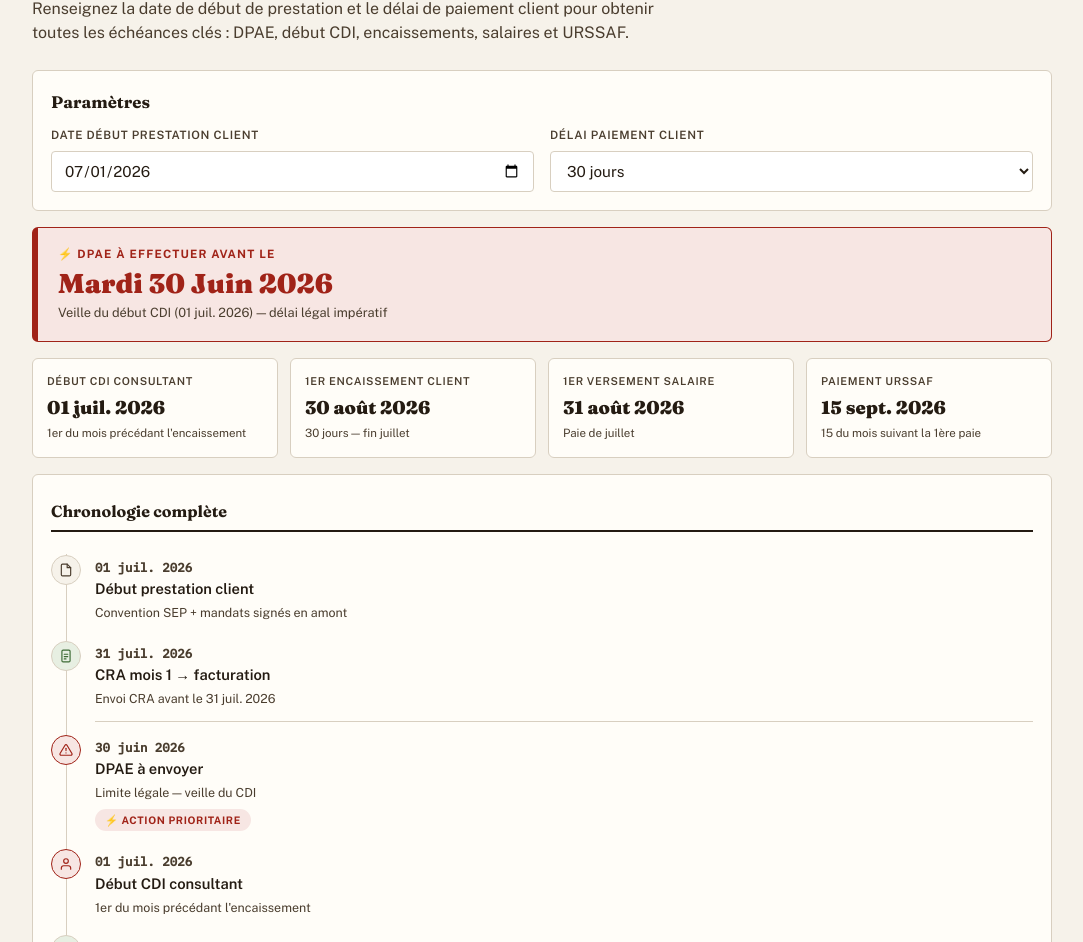
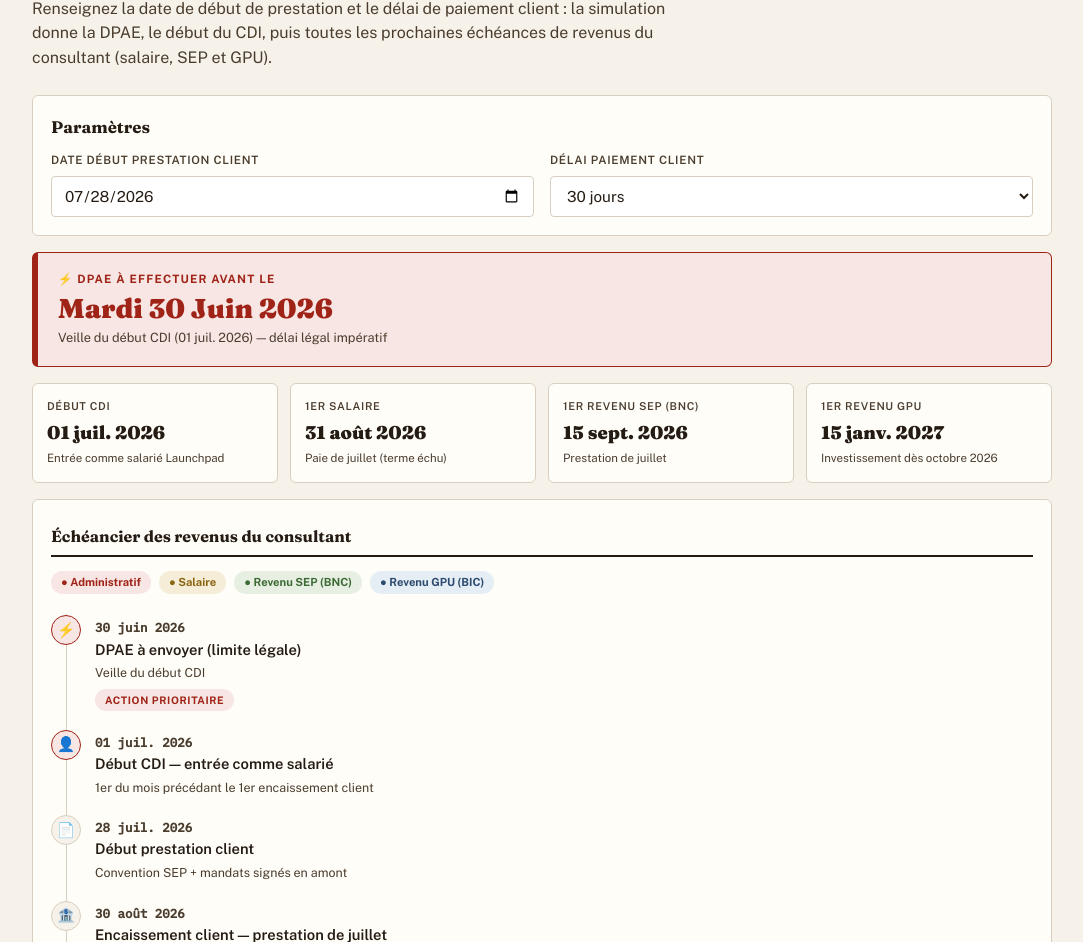
Before and after one commit to SISSOKOIbrahima/simulation-dpae, a plain HTML site: page simulation.html in a window 1280 px wide. Shown: the part 171-1113 px from the top of the page, without its empty margins (98-1181 px from the left). Drawn offline with nearby package versions, Linux system fonts and the light colour scheme.

Commit message:
simulation.html

```diff
--- a/simulation.html
+++ b/simulation.html
@@ -31,7 +31,6 @@
   .field input,.field select{font-size:.95rem;font-family:'Public Sans',sans-serif;color:var(--ink);background:#fff;border:1px solid var(--line);border-radius:4px;padding:10px 12px;outline:none}
   .field input:focus,.field select:focus{outline:2px solid var(--ink);outline-offset:1px}
   .field select{cursor:pointer}
-  /* Bannière DPAE : style tampon, comme le verdict de la revue */
   .dpae-banner{background:var(--critique-bg);border:1px solid var(--critique);border-left:6px solid var(--critique);border-radius:6px;padding:18px 20px;margin-bottom:16px}
   .dpae-banner-label{font-size:.72rem;font-weight:700;text-transform:uppercase;letter-spacing:.1em;color:var(--critique);margin-bottom:4px}
   .dpae-banner-date{font-family:'Fraunces',serif;font-size:1.7rem;font-weight:900;color:var(--critique);line-height:1.15;margin-bottom:4px;text-transform:capitalize}
@@ -42,17 +41,22 @@
   .metric-value{font-family:'Fraunces',serif;font-size:1.15rem;font-weight:900}
   .metric-sub{font-size:.72rem;color:var(--ink-soft);margin-top:3px}
   .sec-title{font-family:'Fraunces',serif;font-weight:700;font-size:1rem;border-bottom:2px solid var(--ink);padding-bottom:6px;margin:6px 0 14px}
-  /* Chronologie */
+  .legend{display:flex;gap:8px;flex-wrap:wrap;margin-bottom:12px}
+  .legend span{font-size:.7rem;font-weight:700;padding:3px 10px;border-radius:20px}
+  .lg-sal{background:var(--warn-bg);color:var(--warn)}
+  .lg-sep{background:var(--ok-bg);color:var(--ok)}
+  .lg-gpu{background:var(--blue-bg);color:var(--blue)}
+  .lg-adm{background:var(--critique-bg);color:var(--critique)}
+  /* Échéancier */
   .timeline{position:relative}
   .timeline::before{content:'';position:absolute;left:15px;top:8px;bottom:8px;width:1px;background:var(--line)}
   .tl-item{display:flex;align-items:flex-start;gap:14px;padding:9px 0;position:relative}
-  .tl-dot{width:30px;height:30px;border-radius:50%;flex-shrink:0;display:flex;align-items:center;justify-content:center;position:relative;z-index:1;border:1px solid var(--line)}
-  .tl-dot svg{width:14px;height:14px}
-  .dot-critique{background:var(--critique-bg);color:var(--critique);border-color:var(--critique)}
-  .dot-ok{background:var(--ok-bg);color:var(--ok)}
-  .dot-warn{background:var(--warn-bg);color:var(--warn)}
-  .dot-blue{background:var(--blue-bg);color:var(--blue)}
-  .dot-gray{background:var(--paper);color:var(--ink-soft)}
+  .tl-dot{width:30px;height:30px;border-radius:50%;flex-shrink:0;display:flex;align-items:center;justify-content:center;position:relative;z-index:1;border:1px solid var(--line);font-size:.9rem}
+  .dot-critique{background:var(--critique-bg);border-color:var(--critique)}
+  .dot-ok{background:var(--ok-bg)}
+  .dot-warn{background:var(--warn-bg)}
+  .dot-blue{background:var(--blue-bg)}
+  .dot-gray{background:var(--paper)}
   .tl-body{flex:1;padding-top:3px}
   .tl-date{font-family:'IBM Plex Mono',monospace;font-size:.78rem;font-weight:600;color:var(--ink-soft);margin-bottom:1px}
   .tl-text{font-size:.92rem;font-weight:600}
@@ -60,8 +64,8 @@
   .badge{display:inline-block;font-size:.65rem;font-weight:700;text-transform:uppercase;letter-spacing:.06em;padding:3px 10px;border-radius:20px;margin-top:6px}
   .badge-critique{background:var(--critique-bg);color:var(--critique)}
   .badge-ok{background:var(--ok-bg);color:var(--ok)}
-  .badge-warn{background:var(--warn-bg);color:var(--warn)}
-  .tl-sep{height:1px;background:var(--line);margin:4px 0 4px 44px}
+  .badge-blue{background:var(--blue-bg);color:var(--blue)}
+  .rule{background:var(--paper);border:1px solid var(--line);border-radius:6px;padding:12px 14px;font-size:.78rem;color:var(--ink-soft);margin-top:14px;line-height:1.6}
   footer{margin-top:34px;font-size:.72rem;color:var(--ink-soft);text-align:center}
 </style>
 </head>
@@ -72,15 +76,15 @@
     <div style="font-size:.75rem;color:var(--ink-soft)">Usage interne — RH &amp; Direction</div>
   </header>
 
-  <h1>Simulation DPAE consultant</h1>
-  <p class="lede">Renseignez la date de début de prestation et le délai de paiement client pour obtenir toutes les échéances clés : DPAE, début CDI, encaissements, salaires et URSSAF.</p>
+  <h1>Simulation DPAE &amp; revenus consultant</h1>
+  <p class="lede">Renseignez la date de début de prestation et le délai de paiement client : la simulation donne la DPAE, le début du CDI, puis toutes les prochaines échéances de revenus du consultant (salaire, SEP et GPU).</p>
 
   <div class="panel">
     <h2>Paramètres</h2>
     <div class="inputs-grid">
       <div class="field">
         <label for="debut">Date début prestation client</label>
-        <input type="date" id="debut" value="2026-07-01" />
+        <input type="date" id="debut" value="2026-07-28" />
       </div>
       <div class="field">
         <label for="delai">Délai paiement client</label>
@@ -102,36 +106,40 @@
 </div>
 
 <script>
-const icons = {
-  alert:    `<svg viewBox="0 0 24 24" fill="none" stroke="currentColor" stroke-width="2" stroke-linecap="round" stroke-linejoin="round"><path d="M10.29 3.86L1.82 18a2 2 0 001.71 3h16.94a2 2 0 001.71-3L13.71 3.86a2 2 0 00-3.42 0z"/><line x1="12" y1="9" x2="12" y2="13"/><line x1="12" y1="17" x2="12.01" y2="17"/></svg>`,
-  contract: `<svg viewBox="0 0 24 24" fill="none" stroke="currentColor" stroke-width="2" stroke-linecap="round" stroke-linejoin="round"><path d="M14 2H6a2 2 0 00-2 2v16a2 2 0 002 2h12a2 2 0 002-2V8z"/><polyline points="14 2 14 8 20 8"/></svg>`,
-  user:     `<svg viewBox="0 0 24 24" fill="none" stroke="currentColor" stroke-width="2" stroke-linecap="round" stroke-linejoin="round"><path d="M20 21v-2a4 4 0 00-4-4H8a4 4 0 00-4 4v2"/><circle cx="12" cy="7" r="4"/></svg>`,
-  report:   `<svg viewBox="0 0 24 24" fill="none" stroke="currentColor" stroke-width="2" stroke-linecap="round" stroke-linejoin="round"><rect x="5" y="2" width="14" height="20" rx="2"/><line x1="9" y1="9" x2="15" y2="9"/><line x1="9" y1="13" x2="15" y2="13"/><line x1="9" y1="17" x2="12" y2="17"/></svg>`,
-  cash:     `<svg viewBox="0 0 24 24" fill="none" stroke="currentColor" stroke-width="2" stroke-linecap="round" stroke-linejoin="round"><rect x="2" y="7" width="20" height="14" rx="2"/><path d="M16 7V5a2 2 0 00-2-2h-4a2 2 0 00-2 2v2"/><line x1="12" y1="12" x2="12" y2="16"/><line x1="10" y1="14" x2="14" y2="14"/></svg>`,
-  wallet:   `<svg viewBox="0 0 24 24" fill="none" stroke="currentColor" stroke-width="2" stroke-linecap="round" stroke-linejoin="round"><path d="M20 12V22H4a2 2 0 01-2-2V6a2 2 0 012-2h14a2 2 0 012 2v2"/><path d="M22 12h-4a2 2 0 000 4h4z"/></svg>`,
-  bank:     `<svg viewBox="0 0 24 24" fill="none" stroke="currentColor" stroke-width="2" stroke-linecap="round" stroke-linejoin="round"><polyline points="3 9 12 2 21 9"/><path d="M5 9v10a1 1 0 001 1h4v-5h4v5h4a1 1 0 001-1V9"/><line x1="3" y1="22" x2="21" y2="22"/></svg>`,
-};
-
 function endOfMonth(d) { return new Date(d.getFullYear(), d.getMonth() + 1, 0); }
 function addDays(d, n) { const r = new Date(d); r.setDate(r.getDate() + n); return r; }
 function addMonths(d, n) { const r = new Date(d); r.setMonth(r.getMonth() + n); return r; }
-function daysBetween(a, b) { return Math.round((b - a) / (1000*60*60*24)); }
 function fmtLong(d) { return d.toLocaleDateString('fr-FR', { weekday: 'long', day: '2-digit', month: 'long', year: 'numeric' }); }
 function fmtShort(d) { return d.toLocaleDateString('fr-FR', { day: '2-digit', month: 'short', year: 'numeric' }); }
 function moisNom(d) { return d.toLocaleDateString('fr-FR', { month: 'long' }); }
+function moisAn(d) { return d.toLocaleDateString('fr-FR', { month: 'long', year: 'numeric' }); }
 
 function calcEncaissement(dateFacture, jours, type) {
-  if (type === 'fin_de_mois') {
-    return endOfMonth(addDays(endOfMonth(dateFacture), jours));
-  }
+  if (type === 'fin_de_mois') return endOfMonth(addDays(endOfMonth(dateFacture), jours));
   return addDays(dateFacture, jours);
 }
 
-function tlRow(dotClass, iconKey, dateStr, label, sub, badge) {
+/* Revenu SEP : versé le 15 du mois suivant l'encaissement client */
+function sepDate(encaissement) { return new Date(encaissement.getFullYear(), encaissement.getMonth() + 1, 15); }
+
+/* GPU : trimestres civils, versement au prorata le 15 du mois suivant la fin du trimestre */
+const TRIMESTRES = [
+  { nom: 'T1 (janvier-mars)' }, { nom: 'T2 (avril-juin)' },
+  { nom: 'T3 (juillet-septembre)' }, { nom: 'T4 (octobre-décembre)' }
+];
+function gpuPayout(investStart) {
+  const q = Math.floor(investStart.getMonth() / 3); // 0..3
+  const payout = q === 3
+    ? new Date(investStart.getFullYear() + 1, 0, 15)
+    : new Date(investStart.getFullYear(), (q + 1) * 3, 15);
+  return { q, payout };
+}
+
+function tlRow(dotClass, emoji, date, label, sub, badge) {
   return `<div class="tl-item">
-    <div class="tl-dot ${dotClass}">${icons[iconKey]}</div>
+    <div class="tl-dot ${dotClass}">${emoji}</div>
     <div class="tl-body">
-      <div class="tl-date">${dateStr}</div>
+      <div class="tl-date">${fmtShort(date)}</div>
       <div class="tl-text">${label}</div>
       ${sub ? `<div class="tl-sub">${sub}</div>` : ''}
       ${badge ? `<span class="badge ${badge.cls}">${badge.txt}</span>` : ''}
@@ -152,19 +160,60 @@ function render() {
   const finMoisPresta = endOfMonth(debutPresta);
   const paiement1 = calcEncaissement(finMoisPresta, jours, type);
 
-  // CDI = 1er du mois précédant le mois d'encaissement
+  // CDI = 1er du mois précédant le mois du 1er encaissement (règle Launchpad)
   const debutCdi = new Date(paiement1.getFullYear(), paiement1.getMonth() - 1, 1);
   const dpaeLimit = addDays(debutCdi, -1);
 
-  const finMoisCdi = endOfMonth(debutCdi);
-  const paiement2 = calcEncaissement(finMoisCdi, jours, type);
+  /* ---- Échéances de revenus ---- */
+  const events = [];
 
-  // Paie à terme échu : paie mois M versée fin mois M+1
-  const versement1 = endOfMonth(addMonths(debutCdi, 1));
-  const urssaf = new Date(versement1.getFullYear(), versement1.getMonth() + 1, 15);
-  const versement2 = endOfMonth(addMonths(debutCdi, 2));
-  const ecart = daysBetween(versement1, versement2);
-  const ok = ecart <= 30;
+  // Étapes administratives
+  events.push({ d: debutPresta, dot: 'dot-gray', emoji: '📄', label: 'Début prestation client',
+    sub: 'Convention SEP + mandats signés en amont' });
+  events.push({ d: dpaeLimit, dot: 'dot-critique', emoji: '⚡', label: 'DPAE à envoyer (limite légale)',
+    sub: 'Veille du début CDI', badge: { cls: 'badge-critique', txt: 'Action prioritaire' } });
+  events.push({ d: debutCdi, dot: 'dot-critique', emoji: '👤', label: 'Début CDI — entrée comme salarié',
+    sub: '1er du mois précédant le 1er encaissement client' });
+
+  // Salaires : paie du mois M versée le dernier jour du mois M+1 (3 premières paies)
+  for (let n = 0; n < 3; n++) {
+    const moisPaie = addMonths(debutCdi, n);
+    const versement = endOfMonth(addMonths(debutCdi, n + 1));
+    events.push({ d: versement, dot: 'dot-warn', emoji: '💰',
+      label: `Salaire ${n === 0 ? '(1er versement)' : ''} — paie de ${moisNom(moisPaie)}`,
+      sub: 'CDI Launchpad, terme échu — versé via Payfit',
+      badge: n === 0 ? { cls: 'badge-ok', txt: '1er revenu salaire' } : null });
+  }
+
+  // Revenus SEP : prestation du mois M → facture fin M → encaissement (délai client) → SEP le 15 du mois suivant (3 premières)
+  let sep1 = null;
+  for (let n = 0; n < 3; n++) {
+    const moisPresta = addMonths(debutPresta, n);
+    const facture = endOfMonth(moisPresta);
+    const enc = calcEncaissement(facture, jours, type);
+    const sep = sepDate(enc);
+    if (n === 0) sep1 = sep;
+    events.push({ d: enc, dot: 'dot-gray', emoji: '🏦',
+      label: `Encaissement client — prestation de ${moisNom(moisPresta)}`,
+      sub: `${labelDelai} après facture du ${fmtShort(facture)}` });
+    events.push({ d: sep, dot: 'dot-ok', emoji: '📈',
+      label: `Revenu SEP (BNC) — prestation de ${moisNom(moisPresta)}`,
+      sub: 'Versé le 15 du mois suivant l\'encaissement — 98 % consultant',
+      badge: n === 0 ? { cls: 'badge-ok', txt: '1er revenu SEP' } : null });
+  }
+
+  // GPU : investissement à partir du 1er du mois suivant le 1er revenu SEP (minimum 1 mois complet)
+  const investStart = new Date(sep1.getFullYear(), sep1.getMonth() + 1, 1);
+  const { q, payout } = gpuPayout(investStart);
+  events.push({ d: investStart, dot: 'dot-blue', emoji: '🚀',
+    label: 'Début investissement GPU via la SEP',
+    sub: `1 mois complet minimum requis — impossible d'investir sur une fraction de mois` });
+  events.push({ d: payout, dot: 'dot-blue', emoji: '💎',
+    label: `Revenu GPU — ${TRIMESTRES[q].nom}`,
+    sub: 'Versé au prorata de l\'investissement sur le trimestre — 98 % consultant. Puis chaque 15 janv. / avr. / juil. / oct.',
+    badge: { cls: 'badge-blue', txt: '1er revenu GPU' } });
+
+  events.sort((a, b) => a.d - b.d);
 
   document.getElementById('output').innerHTML = `
     <div class="dpae-banner">
@@ -175,43 +224,44 @@ function render() {
 
     <div class="metrics-grid">
       <div class="metric">
-        <div class="metric-label">Début CDI consultant</div>
+        <div class="metric-label">Début CDI</div>
         <div class="metric-value">${fmtShort(debutCdi)}</div>
-        <div class="metric-sub">1er du mois précédant l'encaissement</div>
+        <div class="metric-sub">Entrée comme salarié Launchpad</div>
       </div>
       <div class="metric">
-        <div class="metric-label">1er encaissement client</div>
-        <div class="metric-value">${fmtShort(paiement1)}</div>
-        <div class="metric-sub">${labelDelai} — fin ${moisNom(finMoisPresta)}</div>
+        <div class="metric-label">1er salaire</div>
+        <div class="metric-value">${fmtShort(endOfMonth(addMonths(debutCdi, 1)))}</div>
+        <div class="metric-sub">Paie de ${moisNom(debutCdi)} (terme échu)</div>
       </div>
       <div class="metric">
-        <div class="metric-label">1er versement salaire</div>
-        <div class="metric-value">${fmtShort(versement1)}</div>
-        <div class="metric-sub">Paie de ${moisNom(debutCdi)}</div>
+        <div class="metric-label">1er revenu SEP (BNC)</div>
+        <div class="metric-value">${fmtShort(sep1)}</div>
+        <div class="metric-sub">Prestation de ${moisNom(debutPresta)}</div>
       </div>
       <div class="metric">
-        <div class="metric-label">Paiement URSSAF</div>
-        <div class="metric-value">${fmtShort(urssaf)}</div>
-        <div class="metric-sub">15 du mois suivant la 1ère paie</div>
+        <div class="metric-label">1er revenu GPU</div>
+        <div class="metric-value">${fmtShort(payout)}</div>
+        <div class="metric-sub">Investissement dès ${moisAn(investStart)}</div>
       </div>
     </div>
 
     <div class="panel">
-      <div class="sec-title">Chronologie complète</div>
+      <div class="sec-title">Échéancier des revenus du consultant</div>
+      <div class="legend">
+        <span class="lg-adm">● Administratif</span>
+        <span class="lg-sal">● Salaire</span>
+        <span class="lg-sep">● Revenu SEP (BNC)</span>
+        <span class="lg-gpu">● Revenu GPU (BIC)</span>
+      </div>
       <div class="timeline">
-        ${tlRow('dot-gray', 'contract', fmtShort(debutPresta), 'Début prestation client', 'Convention SEP + mandats signés en amont', null)}
-        ${tlRow('dot-ok', 'report', fmtShort(finMoisPresta), 'CRA mois 1 → facturation', `Envoi CRA avant le ${fmtShort(finMoisPresta)}`, null)}
-        <div class="tl-sep"></div>
-        ${tlRow('dot-critique', 'alert', fmtShort(dpaeLimit), 'DPAE à envoyer', 'Limite légale — veille du CDI', { cls: 'badge-critique', txt: '⚡ Action prioritaire' })}
-        ${tlRow('dot-critique', 'user', fmtShort(debutCdi), 'Début CDI consultant', '1er du mois précédant l\'encaissement', null)}
-        ${tlRow('dot-ok', 'report', fmtShort(finMoisCdi), 'CRA mois 2 → facturation', `Envoi CRA avant le ${fmtShort(finMoisCdi)}`, null)}
-        <div class="tl-sep"></div>
-        ${tlRow('dot-blue', 'cash', fmtShort(paiement1), 'Encaissement client — facture mois 1', `${labelDelai} après fin ${moisNom(finMoisPresta)}`, null)}
-        ${tlRow('dot-warn', 'wallet', fmtShort(versement1), `Versement salaire — paie de ${moisNom(debutCdi)}`, 'Terme échu : versé fin du mois suivant', null)}
-        ${tlRow('dot-gray', 'bank', fmtShort(urssaf), 'Paiement URSSAF', `Sur paie de ${moisNom(debutCdi)}`, null)}
-        <div class="tl-sep"></div>
-        ${tlRow('dot-blue', 'cash', fmtShort(paiement2), 'Encaissement client — facture mois 2', `${labelDelai} après fin ${moisNom(finMoisCdi)}`, null)}
-        ${tlRow('dot-warn', 'wallet', fmtShort(versement2), `Versement salaire — paie de ${moisNom(addMonths(debutCdi, 1))}`, `Écart avec versement précédent : ${ecart}j`, ok ? { cls: 'badge-ok', txt: `✓ Conforme URSSAF (${ecart}j ≤ 30j)` } : { cls: 'badge-warn', txt: `⚠ Non conforme URSSAF (${ecart}j > 30j)` })}
+        ${events.map(e => tlRow(e.dot, e.emoji, e.d, e.label, e.sub, e.badge)).join('')}
+      </div>
+      <div class="rule">
+        <strong>Rappel des règles :</strong>
+        ① L'encaissement client déclenche tout : d'abord le salaire, puis la SEP, puis le GPU.
+        ② Salaire : paie du mois M versée le dernier jour du mois M+1 (terme échu).
+        ③ Revenu SEP : prestation du mois M facturée fin M, encaissée selon le délai client, versée le 15 du mois suivant l'encaissement.
+        ④ GPU : l'investissement via la SEP démarre le 1er du mois qui suit le premier revenu SEP (1 mois complet minimum), et le versement intervient au prorata aux dates trimestrielles : 15 avril (T1), 15 juillet (T2), 15 octobre (T3), 15 janvier (T4).
       </div>
     </div>
   `;
```
